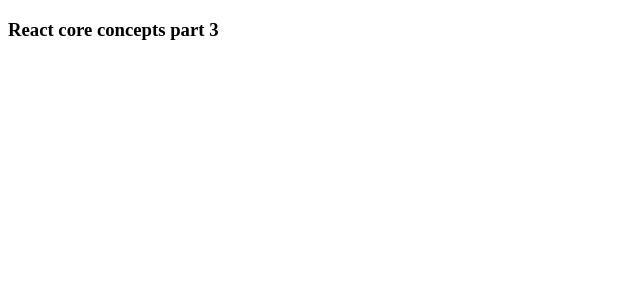
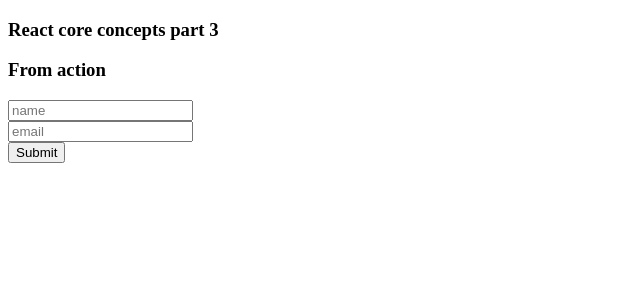
Before and after one commit to Al-Shahriar-Nazim/bootcamp-react-part-3, a React (Vite) app: page / in a window 1280 px wide. Shown: the top 300 px of the page, without its empty margins (0-640 px from the left). Built offline with nearby package versions, Linux system fonts and the light colour scheme.

Commit message:
added two data geting

```diff
--- a/src/App.jsx
+++ b/src/App.jsx
@@ -1,10 +1,17 @@
 import './App.css'
+import FromAction from './components/FromAction/FromAction'
+import SimpleForm from './components/SimpleForm/SimpleForm'
 
 function App() {
 
   return (
     <>
       <h3>React core concepts part 3</h3>
+      {/*
+      <SimpleForm></SimpleForm>
+       */}
+
+       <FromAction></FromAction>
     </>
   )
 }
--- /dev/null
+++ b/src/components/FromAction/FromAction.jsx
@@ -0,0 +1,20 @@
+import React from 'react';
+
+const FromAction = () => {
+    const handleFromData =(formData)=>{
+        console.log(formData.get("name"));
+        console.log(formData.get("email"))
+    }
+    return (
+        <div>
+            <h3>From action</h3>
+            <form action={handleFromData}>
+                <input type="text" name='name' placeholder='name' /><br />
+                <input type="email" name='email' placeholder='email' /><br />
+                <button type='submit'>Submit</button>
+            </form>
+        </div>
+    );
+};
+
+export default FromAction;
--- /dev/null
+++ b/src/components/SimpleForm/SimpleForm.jsx
@@ -0,0 +1,23 @@
+import React from 'react';
+
+const SimpleForm = () => {
+    const handleClick =(e)=>{
+        // console.log("click submit button")
+        e.preventDefault()
+        console.log(e.target.name.value)
+        console.log(e.target.email.value)
+
+    }
+    return (
+        <div>
+            <h3>Simple form</h3>
+            <form onSubmit={handleClick}>
+                <input type="text" placeholder='name' name='name' /><br />
+                <input type="email" placeholder='email' name='email' /><br />
+                <input type="submit" value="Submit" />
+            </form>
+        </div>
+    );
+};
+
+export default SimpleForm;
```
